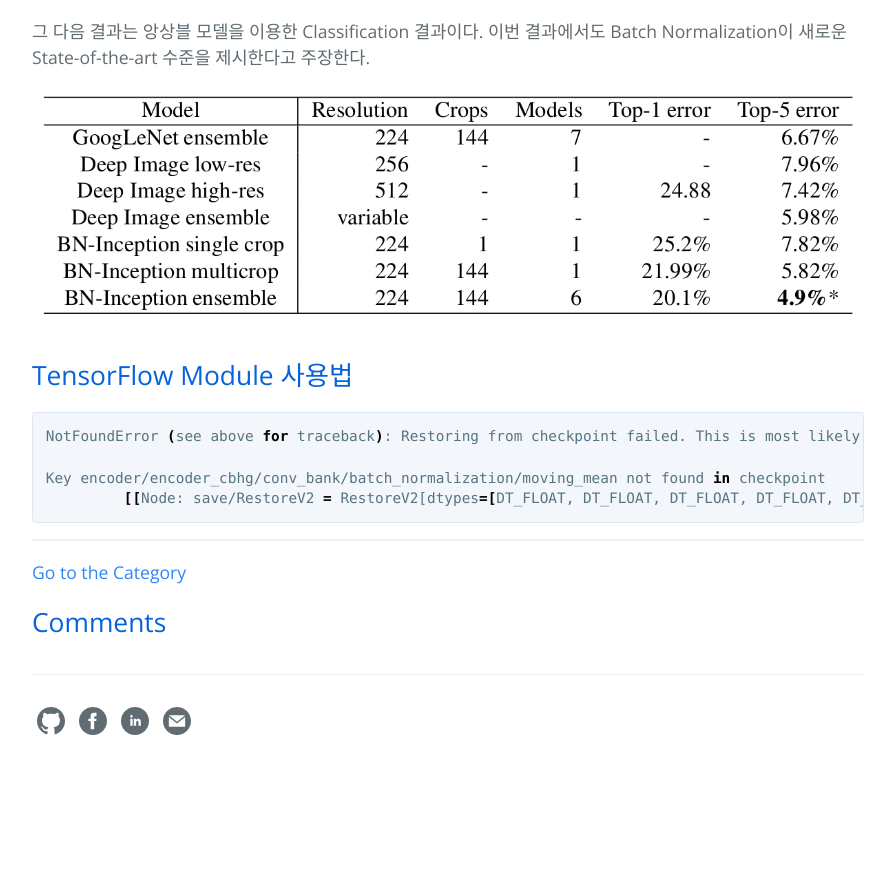
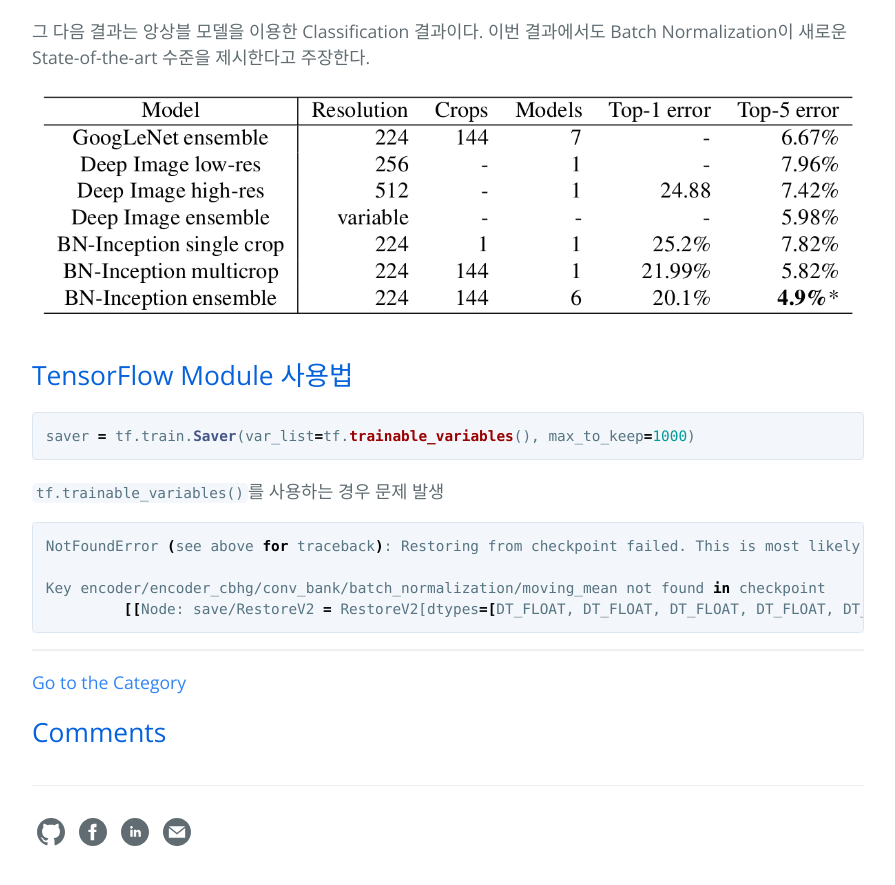
Before and after one commit to hcnoh/hcnoh.github.io, a Jekyll site: the page built from _posts/2018-11-27-batch-normalization.md, in a window 1280 px wide and 900 px high, scrolled down 10396 px. Shown: the top 885 px of the window, without its empty margins (192-1087 px from the left). Built offline with Jekyll 4.4.1, drawn with Linux system fonts in a browser that asks for light colours; formulas are drawn with MathJax 3; comment, search, counter and statistics services are not loaded; before the commit the page ends 11185 px from its top, so only the background shows below that.

Commit message:
Update 2018-11-27-batch-normalization.md

````diff
--- a/_posts/2018-11-27-batch-normalization.md
+++ b/_posts/2018-11-27-batch-normalization.md
@@ -265,6 +265,12 @@
 
 ## TensorFlow Module 사용법
 
+```python
+saver = tf.train.Saver(var_list=tf.trainable_variables(), max_to_keep=1000)
+```
+
+`tf.trainable_variables()`를 사용하는 경우 문제 발생
+
 ```bash
 NotFoundError (see above for traceback): Restoring from checkpoint failed. This is most likely due to a Variable name or other graph key that is missing from the checkpoint. Please ensure that you have not altered the graph expected based on the checkpoint. Original error:
 
````
